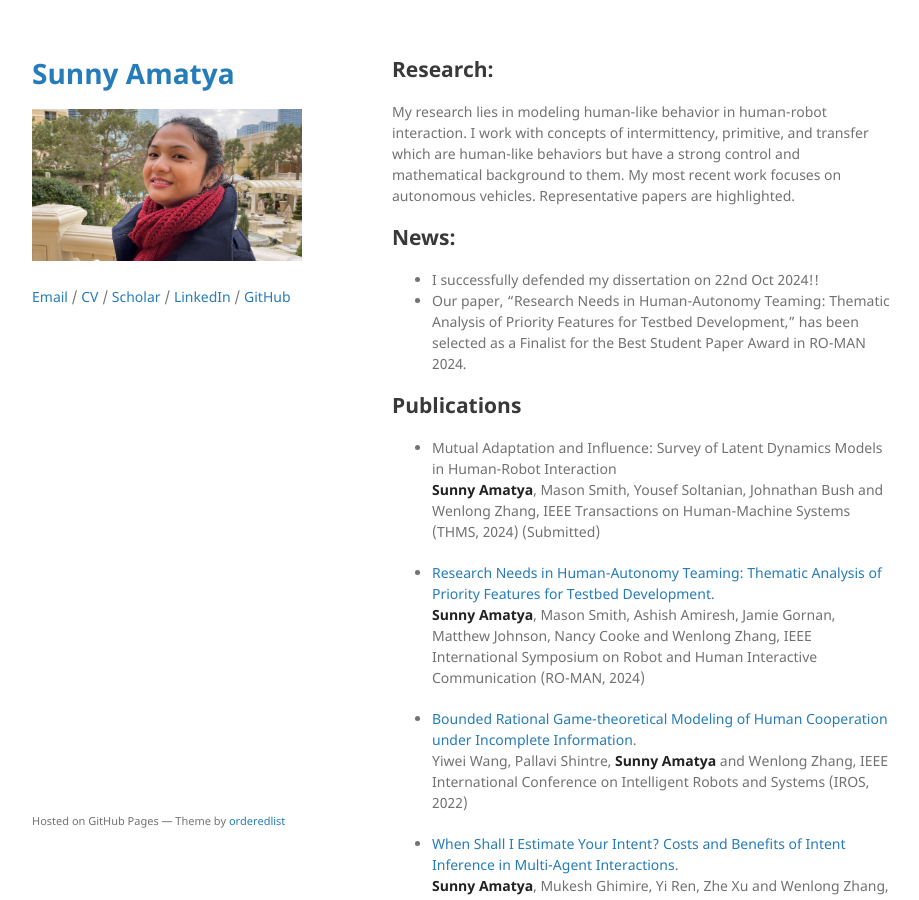
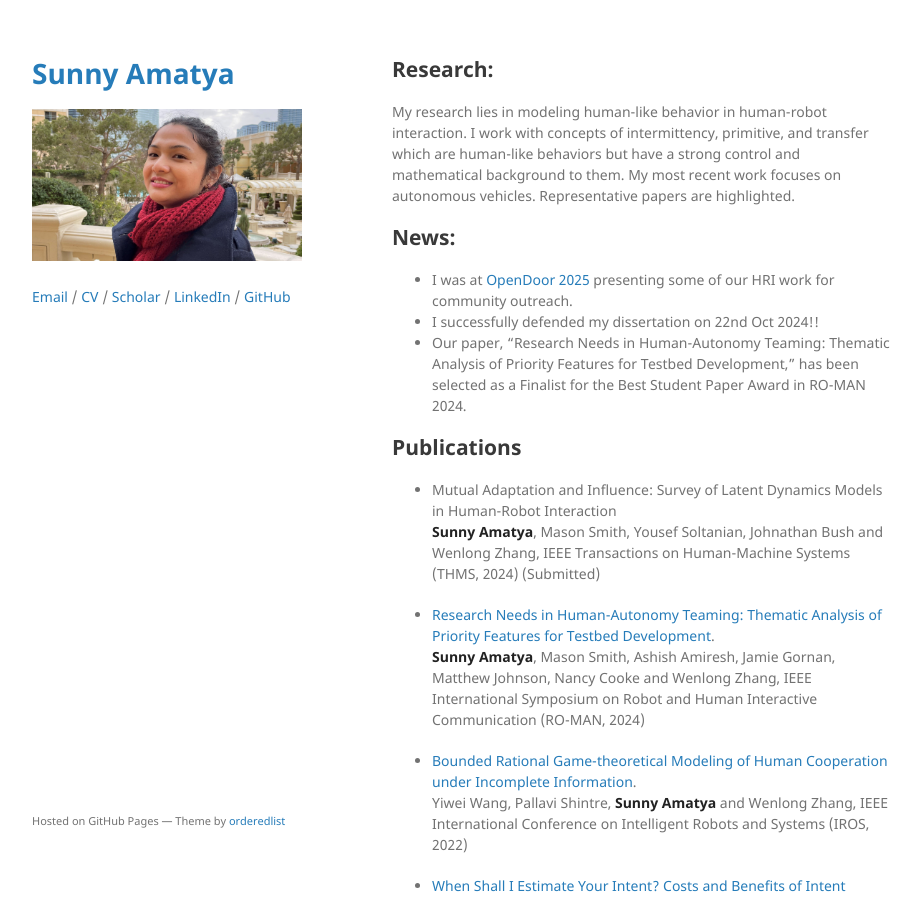
Before and after one commit to sunamatya/sunamatya.github.io, a Jekyll site: the page built from index.md, in a window 1280 px wide and 900 px high. Shown: the whole window, without its empty margins (178-1097 px from the left). Built offline with Jekyll 4.4.1, drawn with Linux system fonts in a browser that asks for light colours; the repository's description, which GitHub fills in, is left out; our own code applies the rules of GitHub Pages for plain Markdown files.

Commit message:
Update index.md

```diff
--- a/index.md
+++ b/index.md
@@ -6,6 +6,7 @@ My research lies in modeling human-like behavior in human-robot interaction. I w
 My most recent work focuses on autonomous vehicles. Representative papers are highlighted.
 
 ## News:
+*	I was at [OpenDoor 2025](https://news.asu.edu/20250216-sun-devil-community-photos-2025-polytechnic-open-door?utm_campaign=ASU_News_ASU+News+2-17-25_6941074&utm_medium=email&utm_source=Media%20Relations%20&%20Strategic%20Communications_SFMCE&utm_term=ASU&utm_content=Open+Door+photo&ecd42=518002422&ecd73=173437293&ecd37=ASU%20Media%20Relations_All%20Employees&ecd43=2/17/2025) presenting some of our HRI work for community outreach.
 *	I successfully defended my dissertation on 22nd Oct 2024!!
 *	Our paper, “Research Needs in Human-Autonomy Teaming: Thematic Analysis of Priority Features for Testbed Development,” has been selected as a Finalist for the Best Student Paper Award in RO-MAN 2024.
 
```
